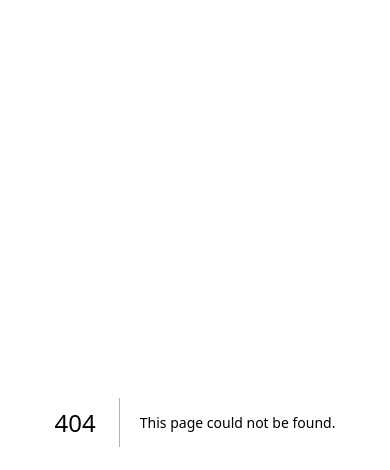
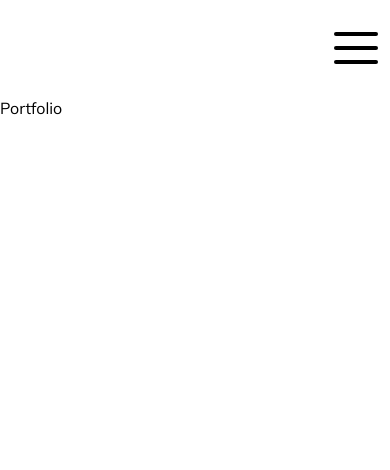
Before and after one commit to perfectblue0/updated-portfolio, a Next.js app: page /portfolio in a window 390 px wide. Before the commit this address had no page. Shown: the top 470 px of the page. Built offline with nearby package versions, Linux system fonts and the light colour scheme.

Commit message:
created NavBar compontent and added it to layout.js, created folders and files for different pages, styled NavBar component and added responsive menu button along with navigation links when larger than medium screen, added social media images and links for NavBar

```diff
--- /dev/null
+++ b/src/app/about/page.jsx
@@ -0,0 +1,3 @@
+export default function AboutPage() {
+  return <div className="">About</div>;
+}
--- /dev/null
+++ b/src/app/contact/page.jsx
@@ -0,0 +1,3 @@
+export default function ContactPage() {
+  return <div className="">Contact</div>;
+}
--- a/src/app/layout.js
+++ b/src/app/layout.js
@@ -1,5 +1,6 @@
 import { Mulish } from "next/font/google";
 import "./globals.css";
+import NavBar from "@/components/NavBar";
 
 const mulish = Mulish({ subsets: ["latin"], weight: ["400", "700"] });
 
@@ -11,7 +12,14 @@ export const metadata = {
 export default function RootLayout({ children }) {
   return (
     <html lang="en">
-      <body className={mulish.className}>{children}</body>
+      <body className={mulish.className}>
+        <div className="w-screen h-screen">
+          <div className="h-24">
+            <NavBar />
+          </div>
+          <div className="h-[calc(100vh-6rem)]">{children}</div>
+        </div>
+      </body>
     </html>
   );
 }
--- /dev/null
+++ b/src/app/portfolio/page.jsx
@@ -0,0 +1,3 @@
+export default function PortfolioPage() {
+  return <div className="">Portfolio</div>;
+}
--- /dev/null
+++ b/src/components/NavBar.jsx
@@ -0,0 +1,72 @@
+"use client";
+import Link from "next/link";
+import Image from "next/image";
+import { useState } from "react";
+
+const linksArray = [
+  { url: "/", title: "Home" },
+  { url: "/about", title: "About" },
+  { url: "/portfolio", title: "Portfolio" },
+  { url: "/contact", title: "Contact" },
+];
+
+export default function NavBar() {
+  const [open, setOpen] = useState(false);
+
+  return (
+    <div className="h-full flex items-center justify-end px-4 sm:px-8 md:px-12 lgpx-20 xl:px-48 text-xl">
+      {/* links */}
+      <div className="hidden gap-10 w-1/2 md:flex">
+        {linksArray.map((link) => (
+          <Link href={link.url} key={link.title}>
+            {link.title}
+          </Link>
+        ))}
+      </div>
+      {/* logo */}
+      {/* <div className="">coming soon</div> */}
+      {/* my social media */}
+      <div className="hidden w-1/2 gap-5 md:flex justify-end ">
+        <Link href="https://github.com/perfectblue0">
+          <Image
+            src="/github.png"
+            alt="github logo with link to my profile"
+            width={30}
+            height={30}
+          />
+        </Link>
+        <Link href="https://www.linkedin.com/in/paola-g-lupercio/">
+          <Image
+            src="/linkedin.png"
+            alt="linkedIn logo with link to my profile"
+            width={30}
+            height={30}
+          />
+        </Link>
+      </div>
+      {/* responsive menu */}
+      <div className="md:hidden items-end">
+        {/* stacked menu button */}
+        <button
+          className="w-10 h-8 flex flex-col justify-between z-50 relative"
+          onClick={() => setOpen((prev) => !prev)}
+        >
+          <div className="w-11 h-1 bg-black rounded origin-left"></div>
+          <div className="w-11 h-1 bg-black rounded origin-left"></div>
+          <div className="w-11 h-1 bg-black rounded origin-left"></div>
+        </button>
+        {/* list */}
+
+        {open && (
+          <div className="w-screen h-screen top-0 left-0  absolute bg-black text-white flex flex-col items-center justify-center gap-10 text-3xl z-40">
+            {linksArray.map((link) => (
+              <Link href={link.url} key={link.title}>
+                {link.title}
+              </Link>
+            ))}
+          </div>
+        )}
+      </div>
+    </div>
+  );
+}
```
